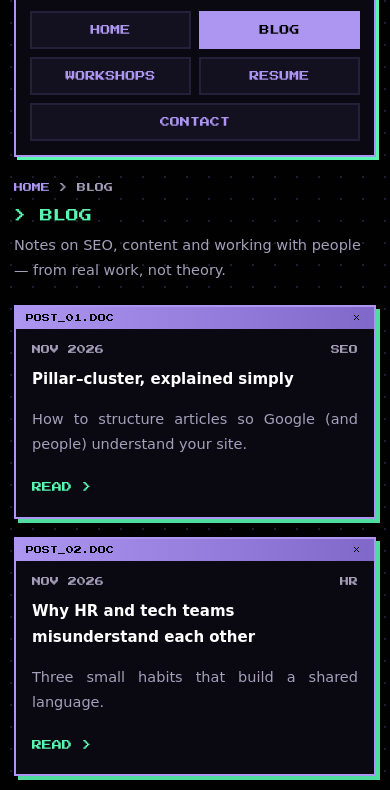
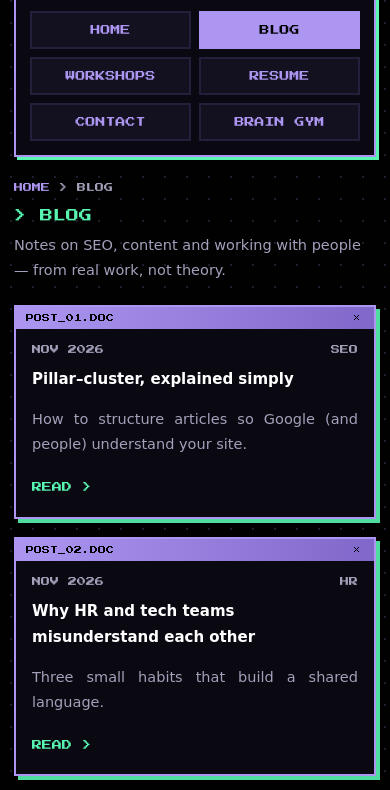
Before and after one commit to ftmfrb80-bot/fatemeh-site, a plain HTML site: page blog/index.html in a window 390 px wide. Shown: the part 54-844 px from the top of the page. Drawn offline with Linux system fonts and the light colour scheme.

Commit message:
Add Brain Gym page with memory, Stroop and reaction games

```diff
--- a/blog/index.html
+++ b/blog/index.html
@@ -113,7 +113,6 @@
     .note{font-size:13px;padding:12px 14px}
     .win-t{font-size:8px}
     .win-t span:first-child{overflow:hidden;text-overflow:ellipsis;white-space:nowrap}
-    nav a:last-child{grid-column:1/-1}
     .btn{display:block;text-align:center;margin:8px 0 0}
     body{overflow-x:hidden}
   }
@@ -138,7 +137,7 @@
   <header class="bar-top">
     <div class="logo px">BRAINPING<i>.</i>EXE</div>
     <nav aria-label="Main">
-      <a href="../index.html">HOME</a><a href="../blog/" class="on">BLOG</a><a href="../workshops/">WORKSHOPS</a><a href="../resume/">RESUME</a><a href="../contact/">CONTACT</a>
+      <a href="../index.html">HOME</a><a href="../blog/" class="on">BLOG</a><a href="../workshops/">WORKSHOPS</a><a href="../resume/">RESUME</a><a href="../contact/">CONTACT</a><a href="../brain-gym/">BRAIN GYM</a>
     </nav>
   </header>
   <main>
```
